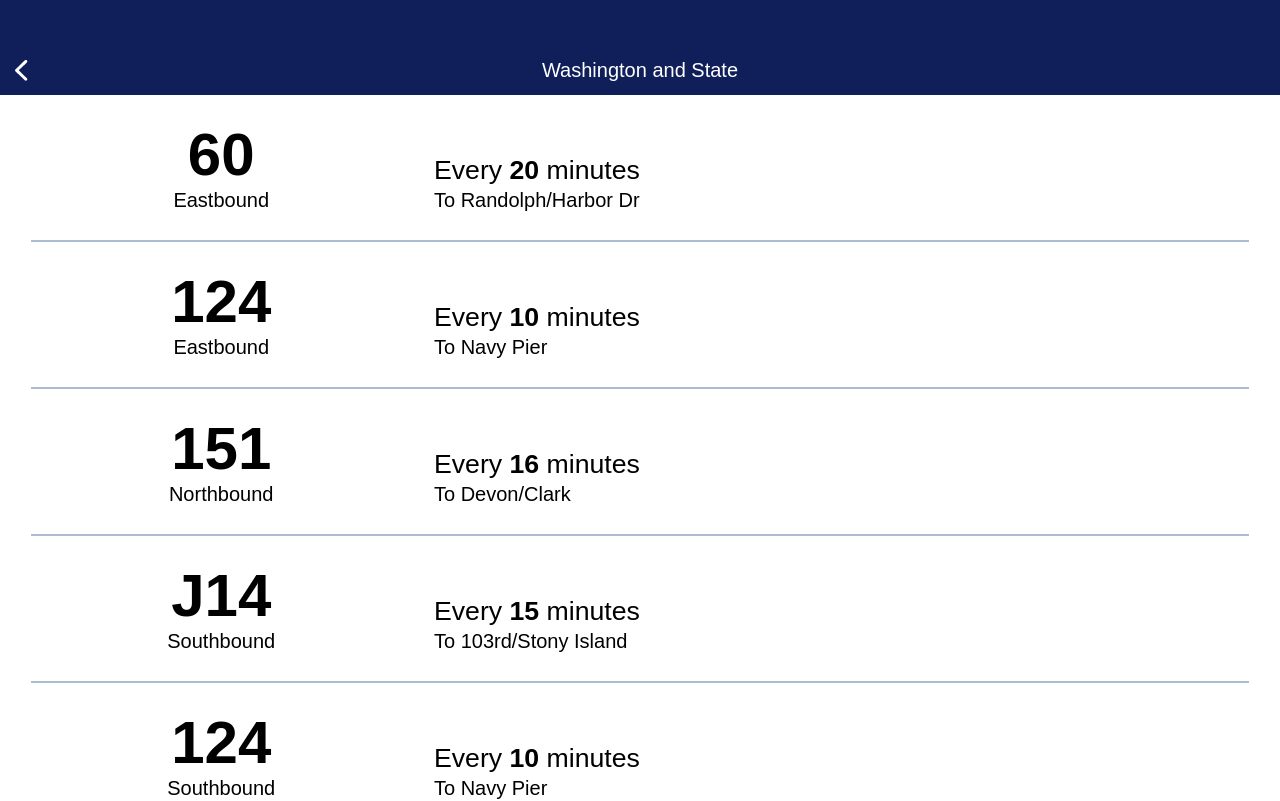
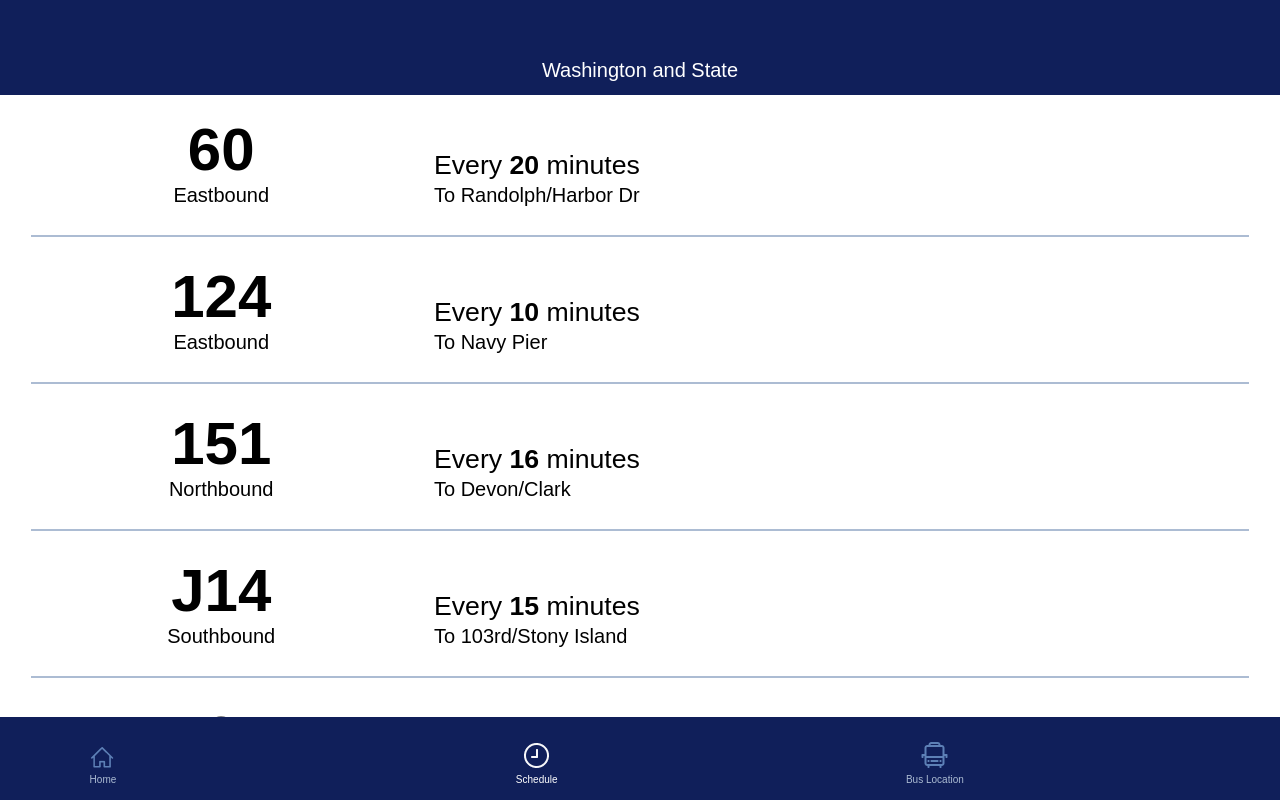
Before and after one commit to kayleaho/busybus, a plain HTML site: page index.html in a window 1280 px wide. Shown: the top 801 px of the page. Drawn offline with Linux system fonts and the light colour scheme.

Commit message:
seventh commit

```diff
--- a/css/style.css
+++ b/css/style.css
@@ -10,6 +10,9 @@ body {
 }
 
 .statusBar h1{
+    position: fixed;
+    width: 100%;
+    top: 0;
     text-align: center;
     color: white;
     background-color: #101F5A;
@@ -22,6 +25,11 @@ body {
     margin-left: 15px;
 }
 
+.busList{
+    margin-top: 90px;
+    margin-bottom: 80px;
+}
+
 .left{
     display:inline-block;
     padding-left: 15px;
@@ -31,6 +39,7 @@ body {
 
 .right{
     padding-left: 32px;
+    top: 0;
     display:inline-block;
 }
 
@@ -76,6 +85,9 @@ div h4{
 }
 
 .lowerBar{
+    position: fixed;
+    width: 100%;
+    bottom: 0;
     height: 83px;
     background-color: #101F5A;
     color: white;
@@ -104,7 +116,7 @@ div h4{
     padding-left: 16%;
     padding-right: 16%;
     text-align: center;
-    padding-top: 1%;
+    padding-top: 2%;
 }
 .schedule.clock{
     display:block;
```
